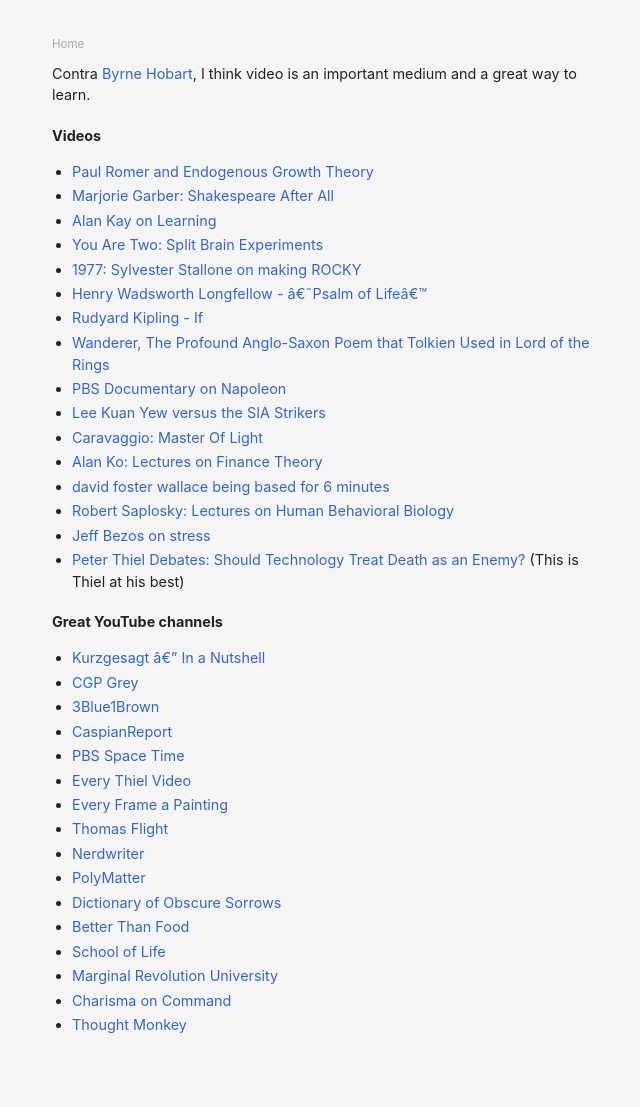
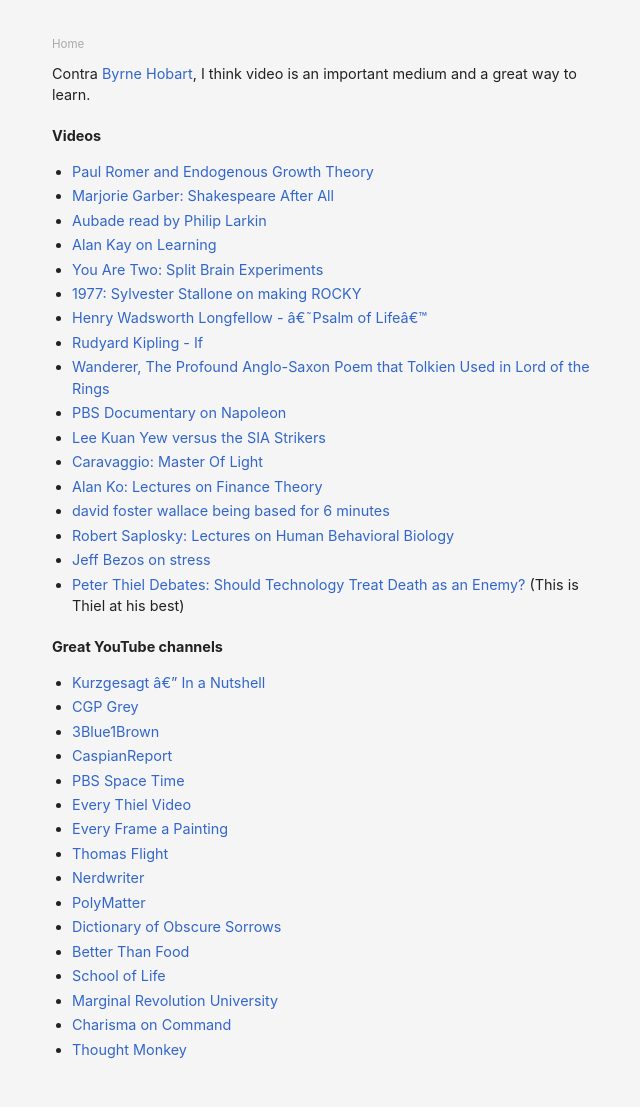
Before and after one commit to danschlz/danschulz.github.io, a Jekyll site: the page built from videos.md, in a window 1280 px wide. Shown: the whole page, without its empty margins (308-948 px from the left). Built offline with Jekyll 4.4.1, drawn with Linux system fonts in a browser that asks for light colours; before the commit the page ends 1082 px from its top, so only the background shows below that.

Commit message:
Update videos.md

```diff
--- a/videos.md
+++ b/videos.md
@@ -9,6 +9,7 @@ Contra [Byrne Hobart](https://medium.com/@byrnehobart/read-2c3d4fba90ab), I thin
 ### Videos
 * [Paul Romer and Endogenous Growth Theory](https://www.youtube.com/watch?v=NxqNRnxUd7E)
 * [Marjorie Garber: Shakespeare After All](https://www.youtube.com/playlist?list=PLw4-Fp0S2dJZxt7cIjyX7tj8IqmyQighi)
+* [Aubade read by Philip Larkin](https://www.youtube.com/watch?v=IDr_SRhJs80)
 * [Alan Kay on Learning](https://www.youtube.com/watch?v=50L44hEtVos&list=FLR5OhzKy6ZkaNfkZnNrJObA)
 * [You Are Two: Split Brain Experiments](https://www.youtube.com/watch?v=wfYbgdo8e-8&list=FLR5OhzKy6ZkaNfkZnNrJObA)
 * [1977: Sylvester Stallone on making ROCKY](https://www.youtube.com/watch?v=dFlybZL1mWE&list=FLR5OhzKy6ZkaNfkZnNrJObA)
```
